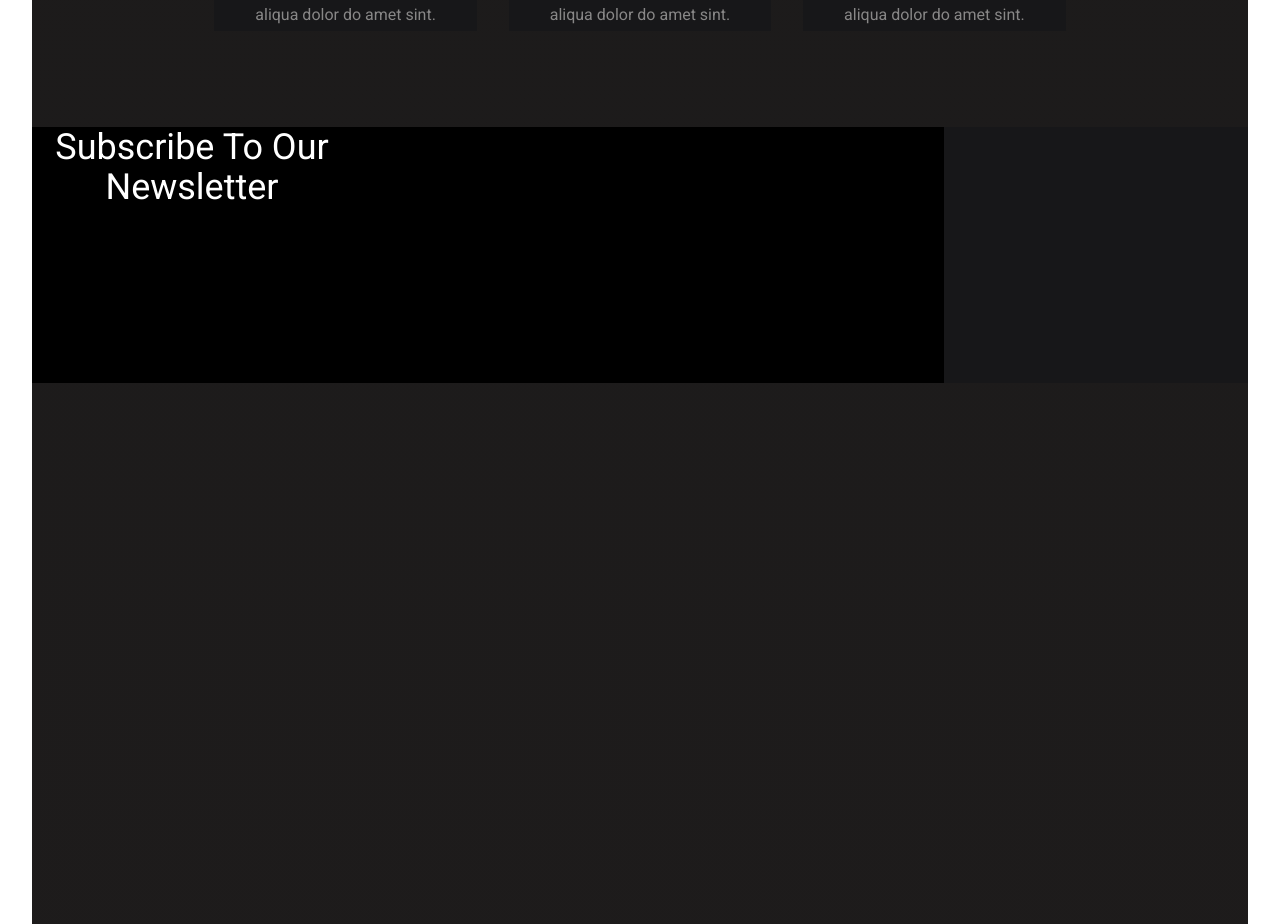
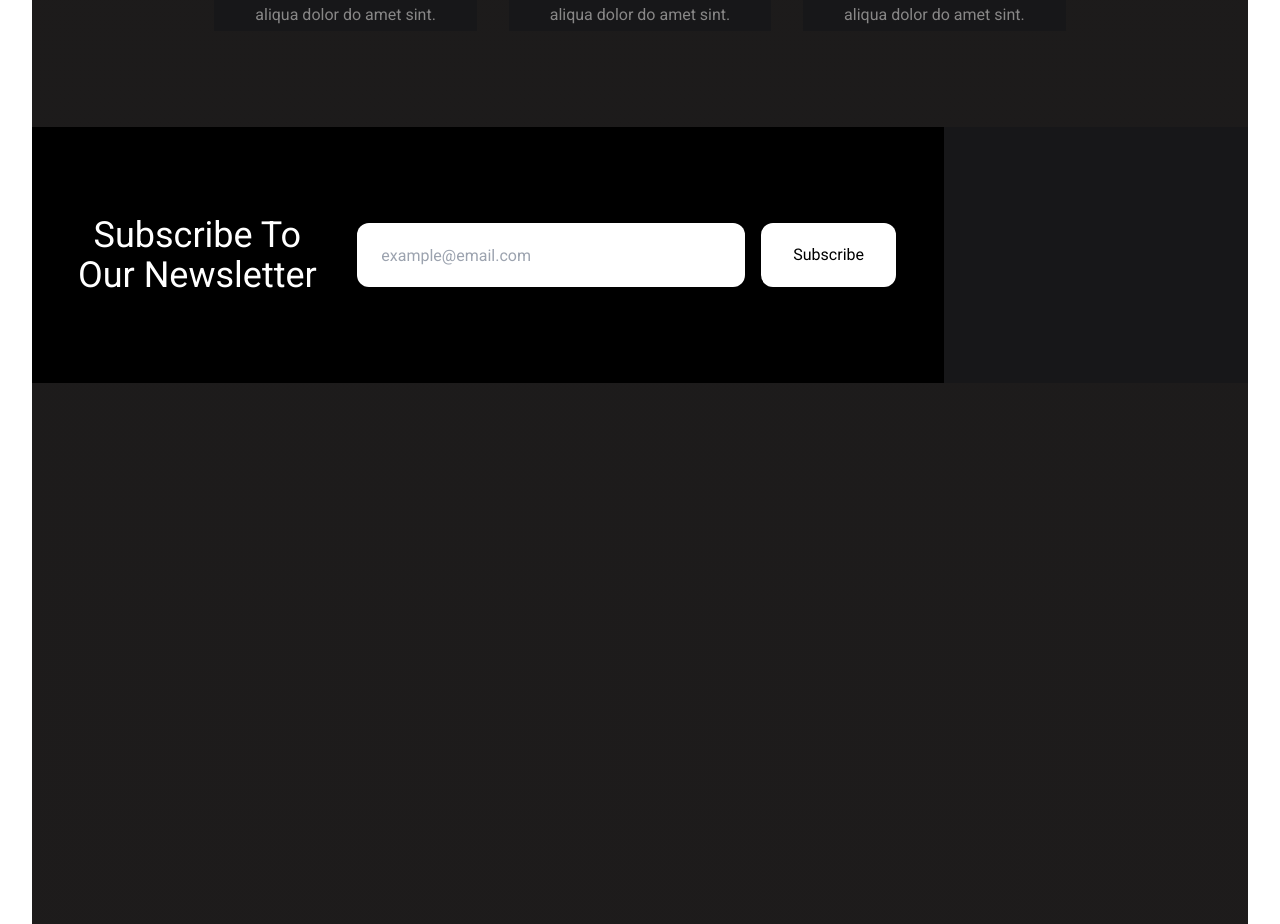
Before and after one commit to Vitholu/fruit-empire, a React (Vite) app: page / in a window 1280 px wide. Shown: the part 3760-4684 px from the top of the page. Built offline with nearby package versions, Linux system fonts and the light colour scheme.

Commit message:
Add newsletter styling

```diff
--- a/src/components/Newsletter.tsx
+++ b/src/components/Newsletter.tsx
@@ -1,15 +1,42 @@
 import React from 'react'
+
+const SubmitEmail = () => {
+    const handleSubmit = (e) => {
+        e.preventDefault()
+        console.log('Email sent')
+    }
+
+    return (
+        <>
+            <form onSubmit={handleSubmit} className="flex w-full gap-4 pr-12">
+                <input
+                    type="text"
+                    placeholder="example@email.com"
+                    className="h-16 text-black indent-6 w-full flex-4 rounded-xl"
+                />
+                <button
+                    type="submit"
+                    className="bg-white text-black p-4 pl-8 pr-8 flex-1 rounded-xl"
+                >
+                    Subscribe
+                </button>
+            </form>
+        </>
+    )
+}
 
 const Newsletter = () => {
     return (
         <div className="flex min-h-[16rem]">
-            <div className="flex-3 bg-black">
-                <div className="flex flex-1">
+            <div className="flex flex-3 bg-black justify-center items-center">
+                <div className="flex flex-1 gap-8">
                     <div className="text-4xl flex-1">
-                        <h2 className="ml-auto w-72">Subscribe To Our Newsletter</h2>
+                        <h2 className="ml-auto w-64">Subscribe To Our Newsletter</h2>
                     </div>
 
-                    <div className="flex-2"></div>
+                    <div className="flex flex-2 items-center">
+                        <SubmitEmail />
+                    </div>
                 </div>
             </div>
 
```
